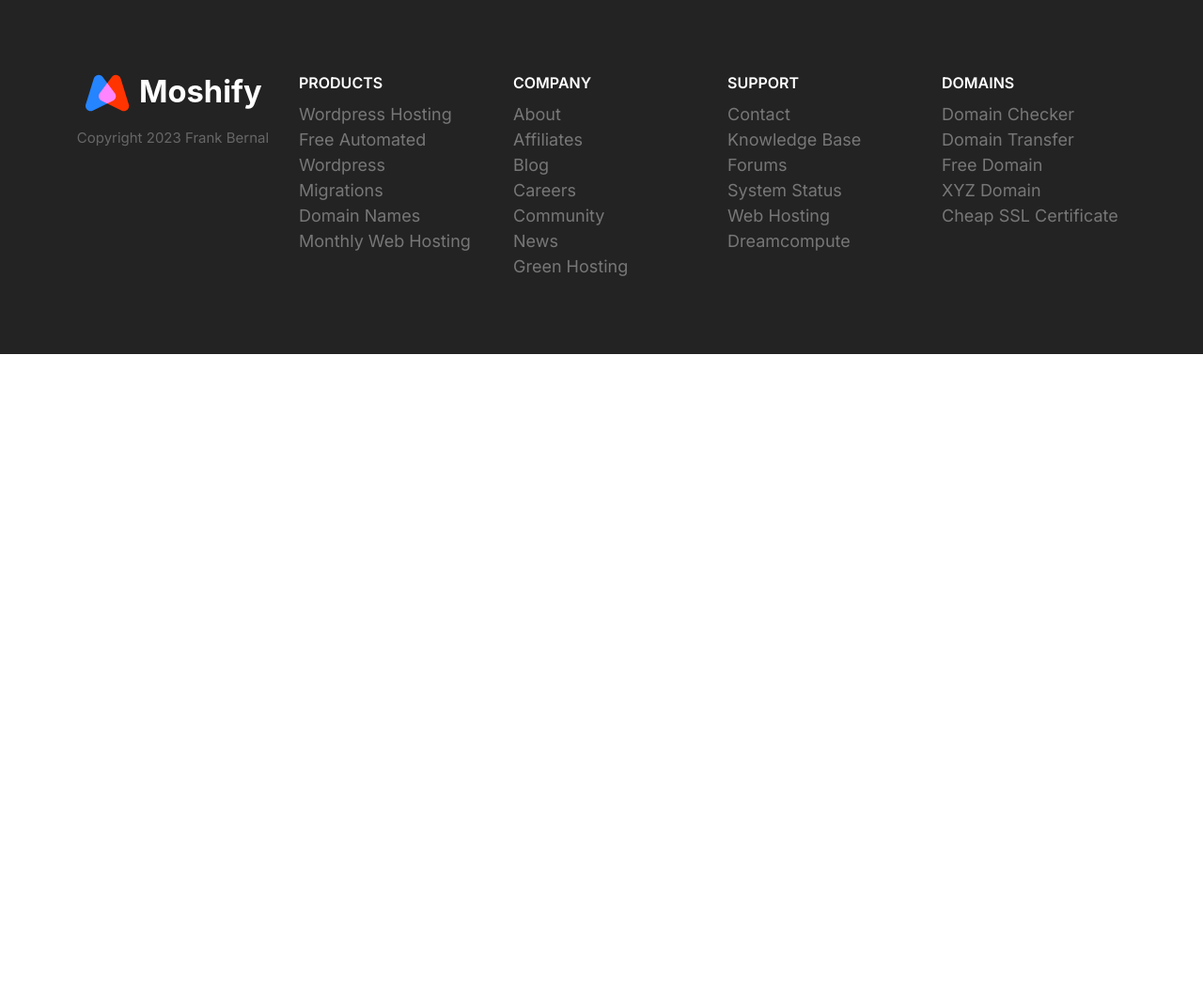
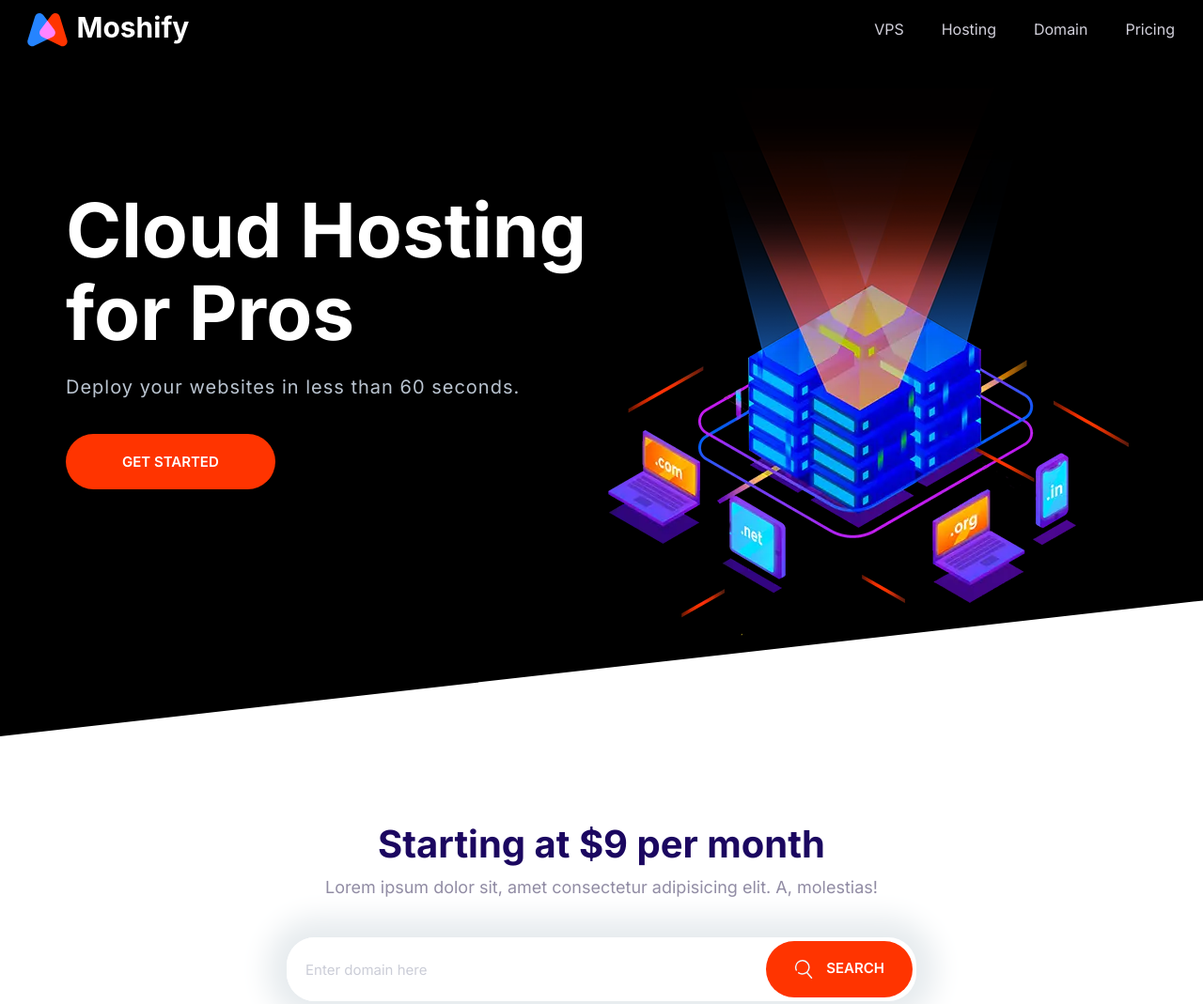
Before and after one commit to BernyFranklin/moshify, a plain HTML site: page index.html in a window 1280 px wide. Shown: the top 1069 px of the page at 94% size. Before the commit the page ends 800 px from the top, so only its background shows below. Drawn offline with Linux system fonts and the light colour scheme.

Commit message:
Add nav, hero, and domain blocks to index.html

```diff
--- a/index.html
+++ b/index.html
@@ -15,85 +15,66 @@
     <link rel="stylesheet" href="css/styles.css" />
   </head>
   <body>
-    <footer class="block block--dark footer">
-      <div class="container grid footer__sections">
-        <section class="collapsable collapsable--expanded footer__section">
-          <header class="collapsable__header">
-            <h2 class="collapsable__heading footer__heading">Products</h2>
-            <svg class="icon icon--white collapsable__chevron">
-              <use xlink:href="images/sprite.svg#chevron"></use>
+    <header>
+      <nav class="nav collapsable">
+        <a class="nav__brand" href="/"><img src="images/logo.svg" alt="" /></a>
+        <svg class="icon icon--white nav__toggler">
+          <use xlink:href="images/sprite.svg#menu"></use>
         </svg>
+        <ul class="list nav__list collapsable__content">
+          <li class="nav__item"><a href="#">VPS</a></li>
+          <li class="nav__item"><a href="#">Hosting</a></li>
+          <li class="nav__item"><a href="#">Domain</a></li>
+          <li class="nav__item"><a href="#">Pricing</a></li>
+        </ul>
+      </nav>
     </header>
-          <div class="collapsable__content">
-            <ul class="list">
-              <li><a href="#">Wordpress Hosting</a></li>
-              <li><a href="#">Free Automated Wordpress</a></li>
-              <li><a href="#">Migrations</a></li>
-              <li><a href="#">Domain Names</a></li>
-              <li><a href="#">Monthly Web Hosting</a></li>
-            </ul>
+    <section class="block block--dark block--skewed-left hero">
+      <div class="container grid grid--1x2">
+        <header class="block__header hero__content">
+          <h1 class="block__heading">Cloud Hosting for Pros</h1>
+          <p class="hero__tagline">
+            Deploy your websites in less than 60 seconds.
+          </p>
+          <a href="" class="btn btn--accent btn--stretched">Get Started</a>
+        </header>
+        <picture>
+          <source
+            type="image/webp"
+            srcset="images/banner@1x.webp 1x, images/banner@2x.webp 2x" />
+          <source
+            type="image/webp"
+            srcset="images/banner@1x.png 1x, images/banner@2x.png 2x" />
+          <img class="hero__image" src="images/banner.png" alt=""
+        /></picture>
       </div>
     </section>
-        <section class="collapsable footer__section">
-          <header class="collapsable__header">
-            <h2 class="collapsable__heading footer__heading">Company</h2>
-            <svg class="icon icon--white collapsable__chevron">
-              <use xlink:href="images/sprite.svg#chevron"></use>
+    <section class="block container block-domain">
+      <header class="block__header">
+        <h2>Starting at $9 per month</h2>
+        <p>
+          Lorem ipsum dolor sit, amet consectetur adipisicing elit. A,
+          molestias!
+        </p>
+      </header>
+      <div class="input-group">
+        <input type="text" class="input" placeholder="Enter domain here" />
+        <button class="btn btn--accent">
+          <svg class="icon icon--white">
+            <use xlink:href="images/sprite.svg#search"></use>
           </svg>
-          </header>
-          <div class="collapsable__content">
-            <ul class="list">
-              <li><a href="#">About</a></li>
-              <li><a href="#">Affiliates</a></li>
-              <li><a href="#">Blog</a></li>
-              <li><a href="#">Careers</a></li>
-              <li><a href="#">Community</a></li>
-              <li><a href="#">News</a></li>
-              <li><a href="#">Green Hosting</a></li>
+          Search
+        </button>
+      </div>
+      <ul class="list block-domain__prices">
+        <li><span class="badge badge--secondary">.com $9</span></li>
+        <li>.sg $10</li>
+        <li>.space $11</li>
+        <li>.info $14</li>
+        <li>.net $10</li>
+        <li>.xyz $10</li>
       </ul>
-          </div>
     </section>
-        <section class="collapsable footer__section">
-          <header class="collapsable__header">
-            <h2 class="collapsable__heading footer__heading">Support</h2>
-            <svg class="icon icon--white collapsable__chevron">
-              <use xlink:href="images/sprite.svg#chevron"></use>
-            </svg>
-          </header>
-          <div class="collapsable__content">
-            <ul class="list">
-              <li><a href="#">Contact</a></li>
-              <li><a href="#">Knowledge Base</a></li>
-              <li><a href="#">Forums</a></li>
-              <li><a href="#">System Status</a></li>
-              <li><a href="#">Web Hosting</a></li>
-              <li><a href="#">Dreamcompute</a></li>
-            </ul>
-          </div>
-        </section>
-        <section class="collapsable footer__section">
-          <header class="collapsable__header">
-            <h2 class="collapsable__heading footer__heading">Domains</h2>
-            <svg class="icon icon--white collapsable__chevron">
-              <use xlink:href="images/sprite.svg#chevron"></use>
-            </svg>
-          </header>
-          <div class="collapsable__content">
-            <ul class="list">
-              <li><a href="#">Domain Checker</a></li>
-              <li><a href="#">Domain Transfer</a></li>
-              <li><a href="#">Free Domain</a></li>
-              <li><a href="#">XYZ Domain</a></li>
-              <li><a href="#">Cheap SSL Certificate</a></li>
-            </ul>
-          </div>
-        </section>
-        <section class="footer__brand">
-          <img src="images/logo.svg" alt="" />
-          <p class="footer__copyright">Copyright 2023 Frank Bernal</p>
-        </section>
-      </div>
-    </footer>
     <script src="js/main.js"></script>
   </body>
 </html>
```
Also changed, not shown: components/nav.html (added, +12 -0 lines). Lines whose indentation alone changed are shown as unchanged.
